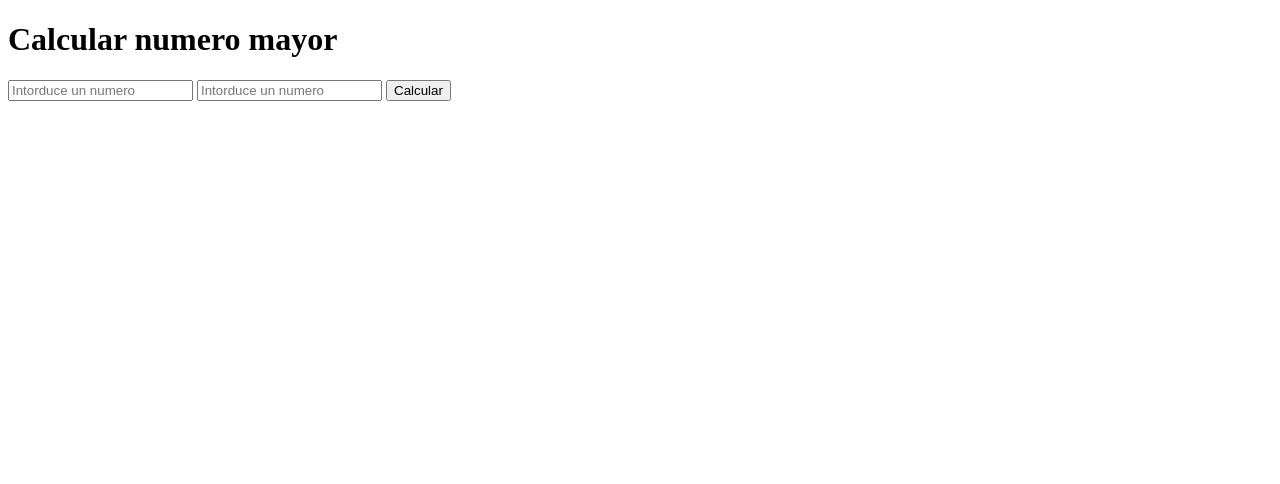
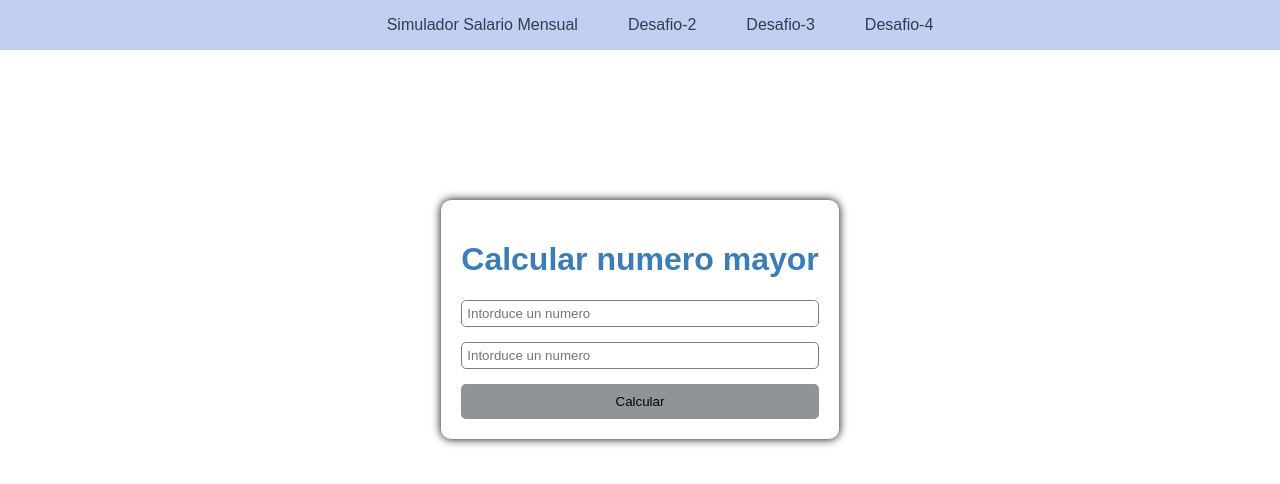
Before and after one commit to GalloMask/pv_tp2_grupo5, a plain HTML site: page ejercicio01_ChimaleL/desafio01/ejercicio01.html in a window 1280 px wide. Drawn offline with Linux system fonts and the light colour scheme.

Commit message:
Subir rama chimale - ChimaleL

```diff
--- a/ejercicio01_ChimaleL/desafio01/ejercicio01.html
+++ b/ejercicio01_ChimaleL/desafio01/ejercicio01.html
@@ -4,11 +4,21 @@
     <meta charset="UTF-8">
     <meta name="viewport" content="width=device-width, initial-scale=1.0">
     <title>Desafio 1</title>
-
+    <link rel="stylesheet" href="styles01.css">
 </head>
 <body>
-    <main>
-        <div>
+    <!-- Agregando nav bar entre ejercicios y desafios que vaya haciendo del tp -->
+    <nav class="nav">
+        <ul>
+            <li><a href="../index.html">Simulador Salario Mensual</a></li>
+            <li><a href="../desafio02/ejercicio02.html">Desafio-2</a></li>
+            <li><a href="../desafio03/ejercicio03.html">Desafio-3</a></li>
+            <li><a href="">Desafio-4</a></li>
+        </ul>
+    </nav>
+    <!-- Calculadora que medira si un numero es mayor a otro por medio de una alerta de navegador -->
+    <main class="main">
+        <div class="form-container">
             <h1>Calcular numero mayor</h1>
             <input type="number" placeholder="Intorduce un numero" id="numero1">
             <input type="number" placeholder="Intorduce un numero" id="numero2">
--- a/ejercicio01_ChimaleL/desafio01/styles01.css
+++ b/ejercicio01_ChimaleL/desafio01/styles01.css
@@ -0,0 +1,76 @@
+body{
+    font-family: Arial, Helvetica, sans-serif;
+    text-align: center;
+
+    margin: 0;
+    padding: 0;
+}
+
+.nav{
+    display: flex;
+    background: #c1d0f0;
+    justify-content: center;
+
+}
+
+.nav ul{
+    display: flex;
+    gap: 50px;
+    list-style: none;
+
+}
+
+.nav a{
+    color: #2c3e50;
+    text-decoration: none;
+}
+
+
+.main{
+    display: flex;
+    flex-direction: column;
+    justify-content: center;
+    align-items: center;
+
+    margin-top: 150px;
+}
+
+h1{
+    color: rgb(59, 125, 184);
+}
+
+
+.form-container{
+    display: flex;
+    flex-direction: column;
+
+    background: white;
+    box-shadow: 0 0 10px black;
+
+    padding: 20px;
+    border-radius: 10px;
+
+    text-align: left;
+}
+
+.form-container input{
+    margin-bottom: 15px;
+    padding: 5px;
+    border-radius: 5px;
+    border: 1px solid gray;
+}
+
+button{
+    background-color: rgb(144, 148, 151);
+    color: rgb(0, 0, 0);
+    border: none;
+    border-radius: 5px;
+    padding: 10px;
+    cursor: pointer;
+
+}
+
+button:hover{
+    background-color: rgb(53, 121, 121);
+    color: white;
+}
--- a/ejercicio01_ChimaleL/desafio02/styles02.css
+++ b/ejercicio01_ChimaleL/desafio02/styles02.css
@@ -0,0 +1,71 @@
+body{
+    font-family: Arial, Helvetica, sans-serif;
+    text-align: center;
+
+    margin: 0;
+    padding: 0;
+}
+
+.nav{
+    display: flex;
+    background: #c1d0f0;
+    justify-content: center;
+
+}
+
+.nav ul{
+    display: flex;
+    gap: 50px;
+    list-style: none;
+
+}
+
+.nav a{
+    color: #2c3e50;
+    text-decoration: none;
+}
+
+
+.main{
+    display: flex;
+    flex-direction: column;
+    justify-content: center;
+    align-items: center;
+
+    margin-top: 150px;
+}
+
+.form-container{
+    display: flex;
+    flex-direction: column;
+
+    background: white;
+    box-shadow: 0 0 10px black;
+
+    padding: 20px;
+    border-radius: 10px;
+
+    text-align: left;
+}
+
+.form-container input{
+    margin-bottom: 15px;
+    padding: 5px;
+    border-radius: 5px;
+    border: 1px solid gray;
+}
+
+button{
+    background-color: rgb(255, 255, 255);
+    color: rgb(0, 0, 0);
+    border: none;
+    border-radius: 5px;
+    padding: 10px;
+    cursor: pointer;
+
+}
+
+button:hover{
+    background-color: rgb(53, 121, 121);
+    color: white;
+}
--- a/ejercicio01_ChimaleL/script.js
+++ b/ejercicio01_ChimaleL/script.js
@@ -13,7 +13,7 @@ function mostrarResultado(){
     if(!nombre || isNaN(horas) || isNaN(pagoHoras)){
         resultado.style.color = "red";
         resultado.innerHTML = "Completa todos los campos";
-        return
+        return;
     }
 
     let salario = horas * pagoHoras;
--- a/ejercicio01_ChimaleL/styles.css
+++ b/ejercicio01_ChimaleL/styles.css
@@ -4,8 +4,25 @@ body{
 
     margin: 0;
     padding: 0;
+}
 
+.nav{
+    display: flex;
+    background: #c1d0f0;
+    justify-content: center;
 }
+
+.nav ul{
+    display: flex;
+    gap: 50px;
+    list-style: none;
+}
+
+.nav a{
+    color: #2c3e50;
+    text-decoration: none;
+}
+
 
 .main{
     display: flex;
@@ -13,7 +30,7 @@ body{
     justify-content: center;
     align-items: center;
 
-    margin-top: 100px;
+    margin-top: 50px;
 }
 
 h1{
@@ -63,7 +80,8 @@ button:hover{
 }
 
 #resultado{
-    font-size: 18px;
+    margin-bottom: 5px;
+    text-align: center;
     font-weight: bold;
     color: green;
 }
```
Also changed, not shown: ejercicio01_ChimaleL/desafio01/script01.js (+6 -4 lines), ejercicio01_ChimaleL/desafio02/ejercicio02.html (+26 -0 lines), ejercicio01_ChimaleL/desafio02/script02.js (added, +13 -0 lines), ejercicio01_ChimaleL/index.html (+4 -4 lines), ejercicio01_ChimaleL/desafio02/script03.js (deleted).
